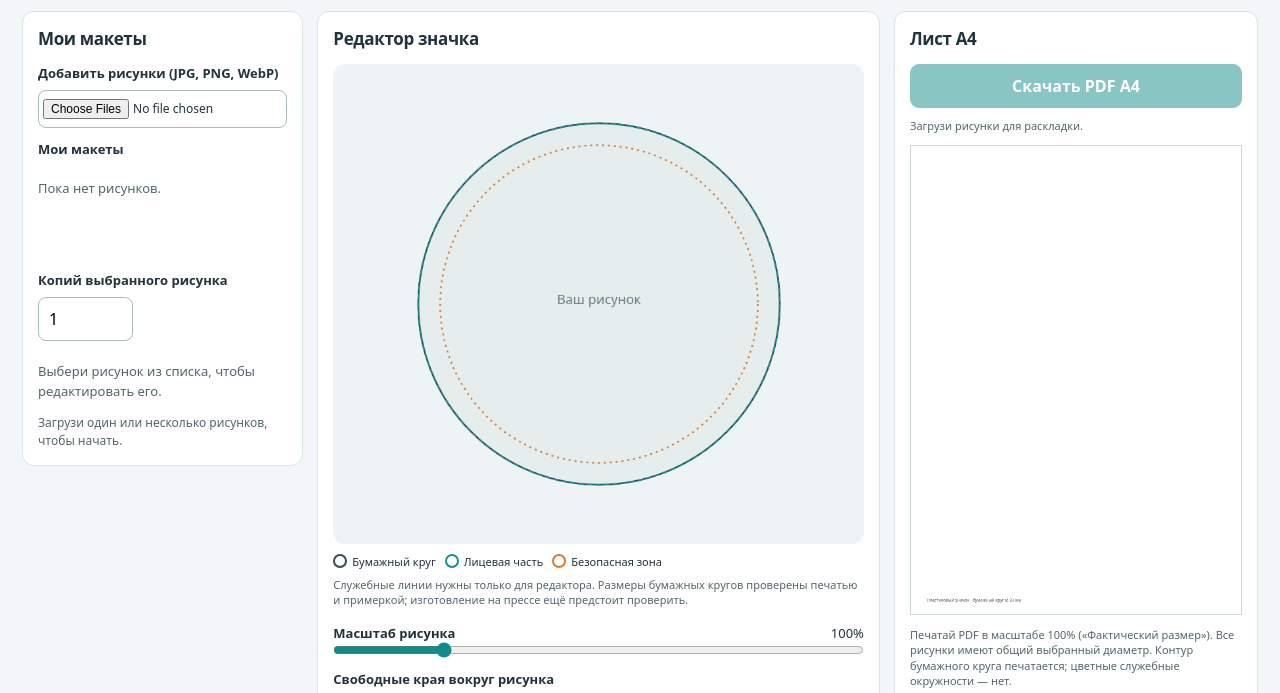
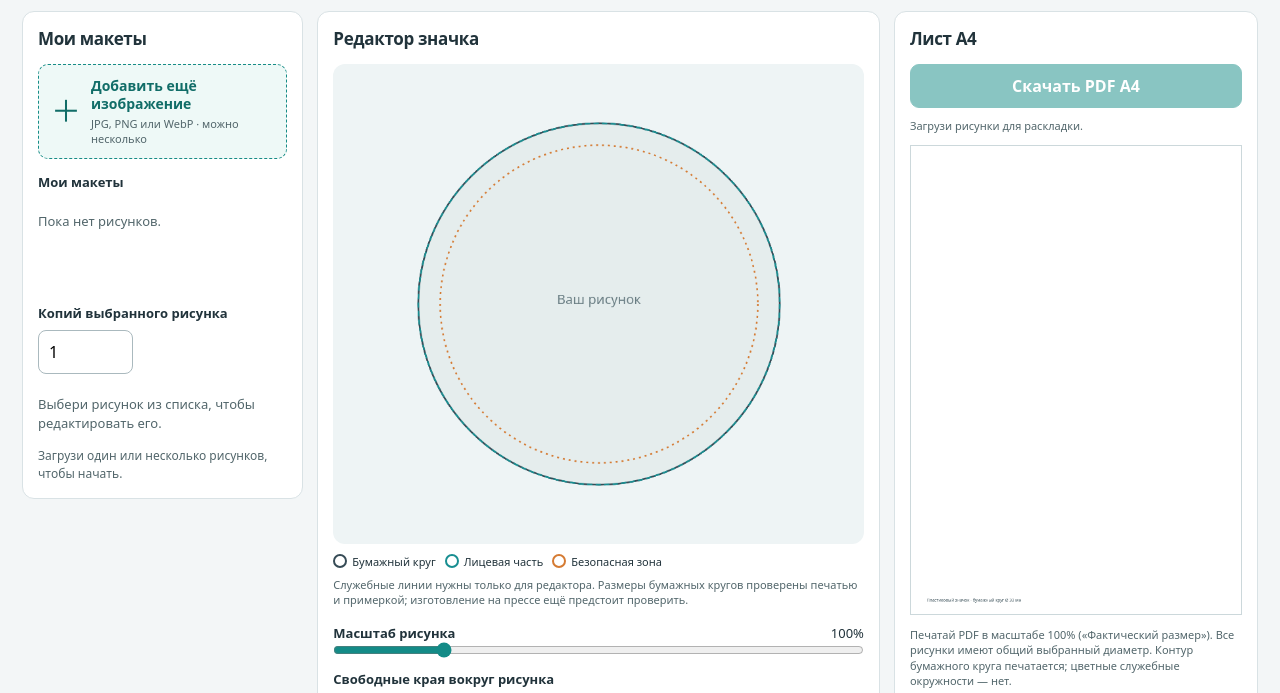
Before and after one commit to NATADAU/badge-constructor, a plain HTML site: page index.html in a window 1280 px wide. Shown: the part 86-779 px from the top of the page. Drawn offline with Linux system fonts and the light colour scheme.

Commit message:
ui: explicit plus button for adding images without replacing existing designs

```diff
--- a/index.html
+++ b/index.html
@@ -96,6 +96,12 @@ button:disabled{opacity:.5;cursor:not-allowed}
  .designs-panel .designs{max-height:180px}
  .editor-tools{column-gap:12px}
 }
+.add-image-button{display:flex;align-items:center;justify-content:center;gap:10px;min-height:72px;padding:12px;margin:0 0 14px;border:1.5px dashed #168c86;border-radius:10px;color:#116d68;background:#eef9f7;cursor:pointer;text-align:left;line-height:1.3;font-size:14px!important}
+.add-image-button:hover{background:#dcf3ef;border-style:solid}
+.add-image-button .add-symbol{font-size:30px;line-height:1;font-weight:400}
+.add-image-button small{display:block;margin-top:4px;color:#52666b;font-size:11px;font-weight:400}
+.visually-hidden-file{position:absolute;width:1px!important;height:1px!important;overflow:hidden;clip-path:inset(50%);white-space:nowrap;border:0;padding:0!important;margin:0!important}
+.visually-hidden-file:focus-visible+.add-image-button,.designs-panel:has(.visually-hidden-file:focus-visible) .add-image-button{outline:3px solid #168c86;outline-offset:2px}
 </style></head>
 <body><main class="wrap workspace">
 <header class="topbar"><div><h1>Конструктор значков</h1><p class="note small">Подготовка круглых значков к печати</p></div><div class="size-toolbar"><label for="size">Тип заготовки</label><select id="size">
@@ -105,7 +111,7 @@ button:disabled{opacity:.5;cursor:not-allowed}
 <option value="m44">Металл 44 мм — бумага 54 мм</option></select>
 </div></header>
 <div class="workspace-grid">
-<section class="panel designs-panel"><h2>Мои макеты</h2><label for="file">Добавить рисунки (JPG, PNG, WebP)</label><input id="file" type="file" accept="image/jpeg,image/png,image/webp" multiple>
+<section class="panel designs-panel"><h2>Мои макеты</h2><label for="file" class="add-image-button"><span class="add-symbol" aria-hidden="true">＋</span><span>Добавить ещё изображение<small>JPG, PNG или WebP · можно несколько</small></span></label><input id="file" class="visually-hidden-file" type="file" accept="image/jpeg,image/png,image/webp" multiple aria-label="Добавить ещё изображение">
 <label for="designs">Мои макеты</label>
 <div id="designs" class="designs" aria-label="Загруженные макеты"><p class="small note">Пока нет рисунков.</p></div>
 <label for="copies">Копий выбранного рисунка</label><input type="number" id="copies" min="1" max="200" value="1">
```
